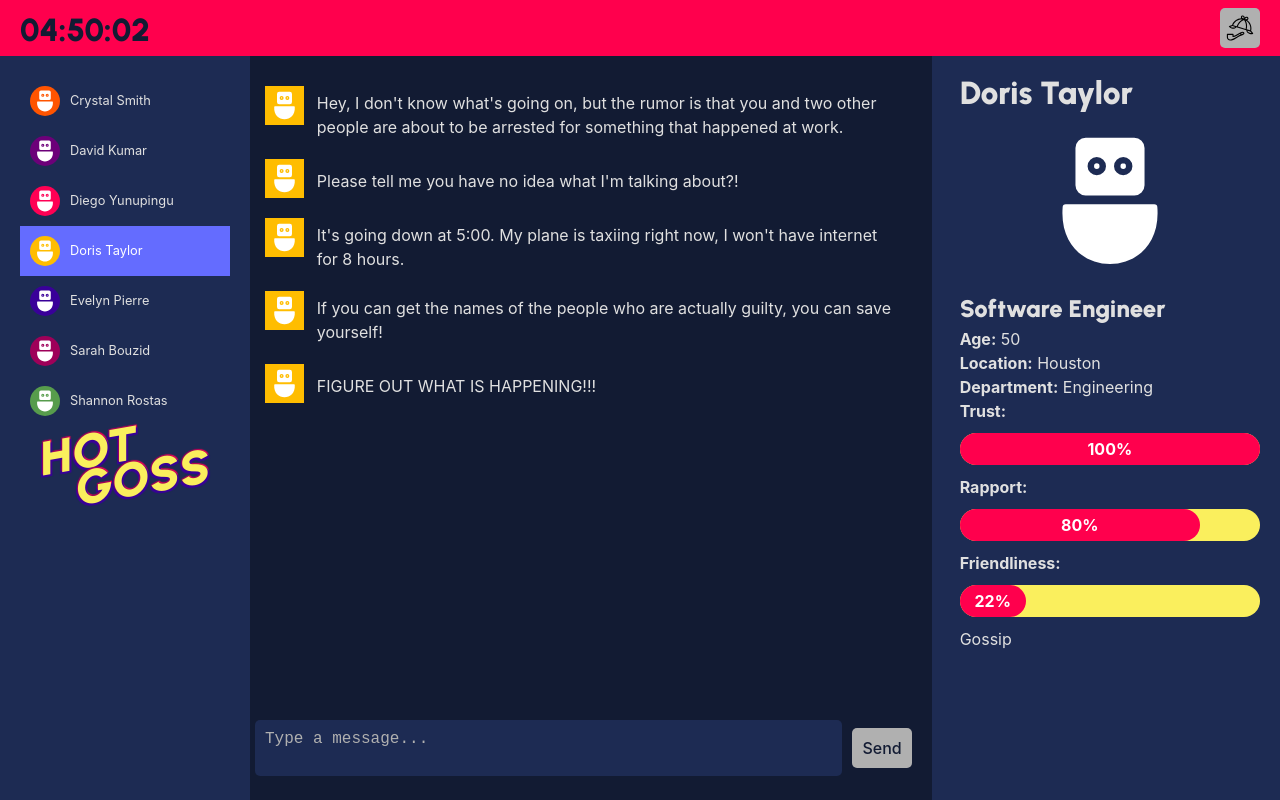
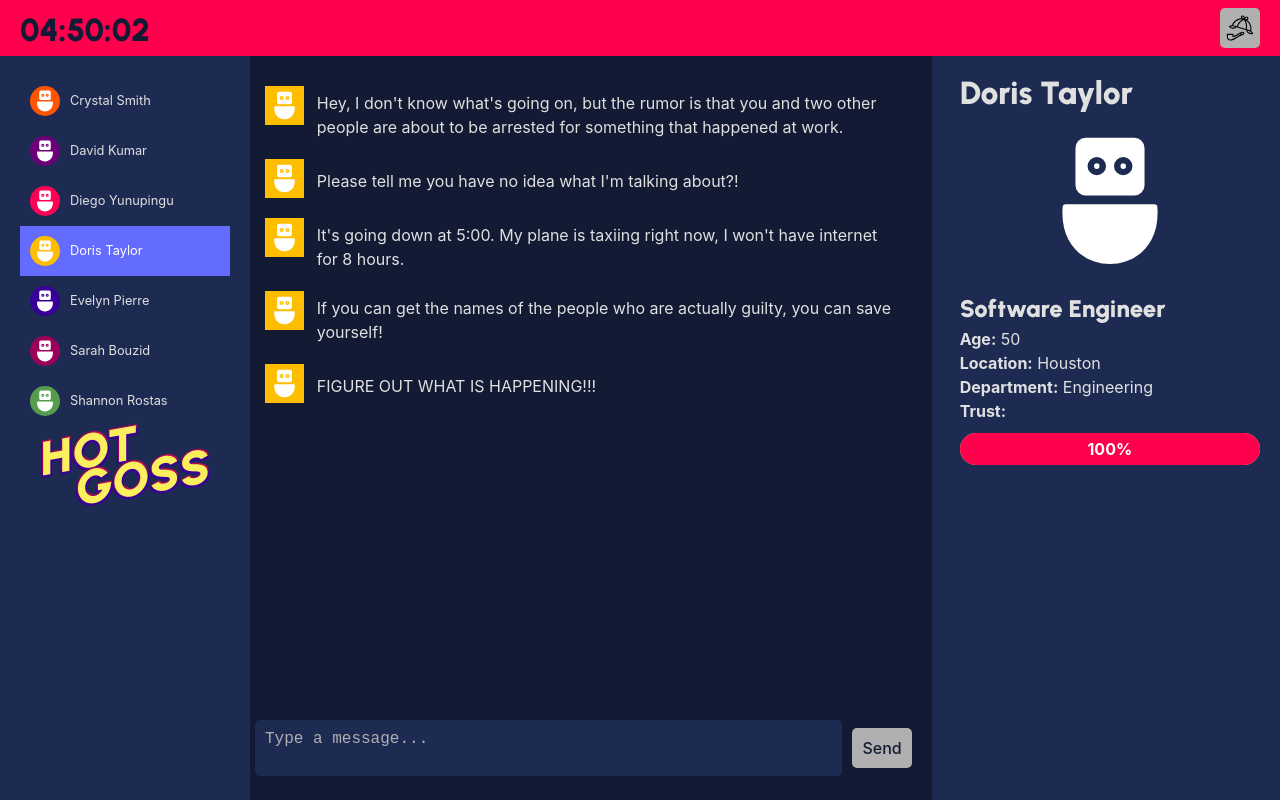
Before and after one commit to brendan-mcmahon/hot-goss, a React (Vite) app: page / in a window 1280 px wide. Both pictures are taken after a click on the button "Start Game". Built offline with nearby package versions, Linux system fonts and the light colour scheme.

Commit message:
re-hide the hidden info!

```diff
--- a/src/CharacterProfile.jsx
+++ b/src/CharacterProfile.jsx
@@ -21,14 +21,14 @@ const CharacterProfile = ({ character }) => {
                 <p><strong>Department:</strong> {character.Department} </p>
                 <p><strong>Trust:</strong></p>
                 <ProgressBar percentage={character.Trust} />
-                <p><strong>Rapport:</strong></p>
+                {/* <p><strong>Rapport:</strong></p>
                 <ProgressBar percentage={character.Rapport} />
                 <p><strong>Friendliness:</strong></p>
-                <ProgressBar percentage={character.Friendliness} />
-                <p>Gossip</p>
+                <ProgressBar percentage={character.Friendliness} /> */}
+                {/* <p>Gossip</p>
                 <ul style={{overflowY: "auto", maxHeight: "250px"}}>
                     {character.Gossip?.map((gossip, index) => <li key={index}>{gossip}</li>)}
-                </ul>
+                </ul> */}
             </div>
         </div>
     );
```
